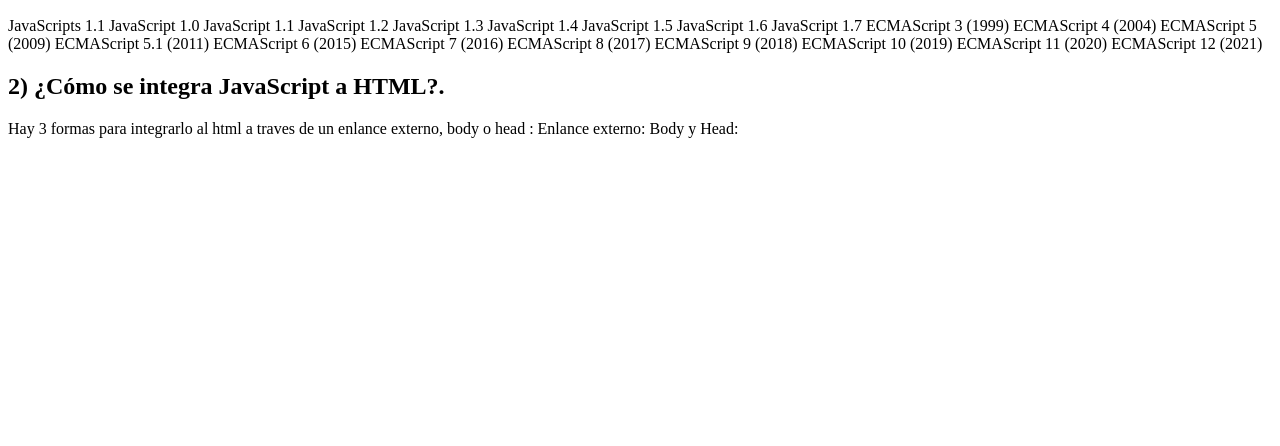
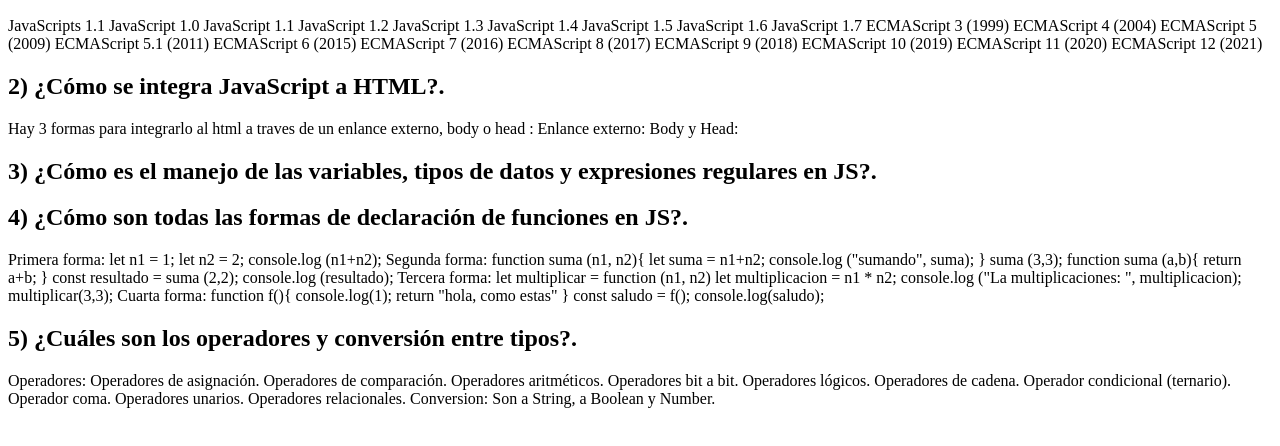
Before and after one commit to Facundo7Rodriguez/Trabajo-Practico-N6-JS-, a plain HTML site: page index.html in a window 1280 px wide. Shown: the part 110-556 px from the top of the page. Drawn offline with Linux system fonts and the light colour scheme.

Commit message:
Ejercicio 5

```diff
--- a/index.html
+++ b/index.html
@@ -37,5 +37,61 @@
             Enlance externo: <script src=""></script>
             Body y Head: <Script> </Script>
         </p>
+
+        <h2>3) ¿Cómo es el manejo de las variables, tipos de datos y expresiones regulares en JS?.</h2>
+        <p>
+
+        </p>
+
+        <h2>4) ¿Cómo son todas las formas de declaración de funciones en JS?.</h2>
+        <p>
+            Primera forma:
+            let n1 = 1;
+            let n2 = 2;
+            console.log (n1+n2);
+
+            Segunda forma:
+            function suma (n1, n2){
+                let suma = n1+n2;
+                console.log ("sumando", suma);
+            }
+            suma (3,3);
+
+            function suma (a,b){
+                return a+b;
+            }
+            const resultado = suma (2,2);
+            console.log (resultado);
+
+
+            Tercera forma:
+            let multiplicar = function (n1, n2)
+                let multiplicacion = n1 * n2;
+                console.log  ("La multiplicaciones: ", multiplicacion);
+            multiplicar(3,3);
+
+            Cuarta forma:
+            function f(){
+                console.log(1);
+                return "hola, como estas"
+            }
+            const saludo = f();
+            console.log(saludo);
+        </p>
+
+        <h2>5) ¿Cuáles son los operadores y conversión entre tipos?.</h2>
+        <p> Operadores: Operadores de asignación.
+            Operadores de comparación.
+            Operadores aritméticos.
+            Operadores bit a bit.
+            Operadores lógicos.
+            Operadores de cadena.
+            Operador condicional (ternario).
+            Operador coma.
+            Operadores unarios.
+            Operadores relacionales.
+
+            Conversion: Son a String, a Boolean y Number.
+        </p>
 </body>
 </html>
```
